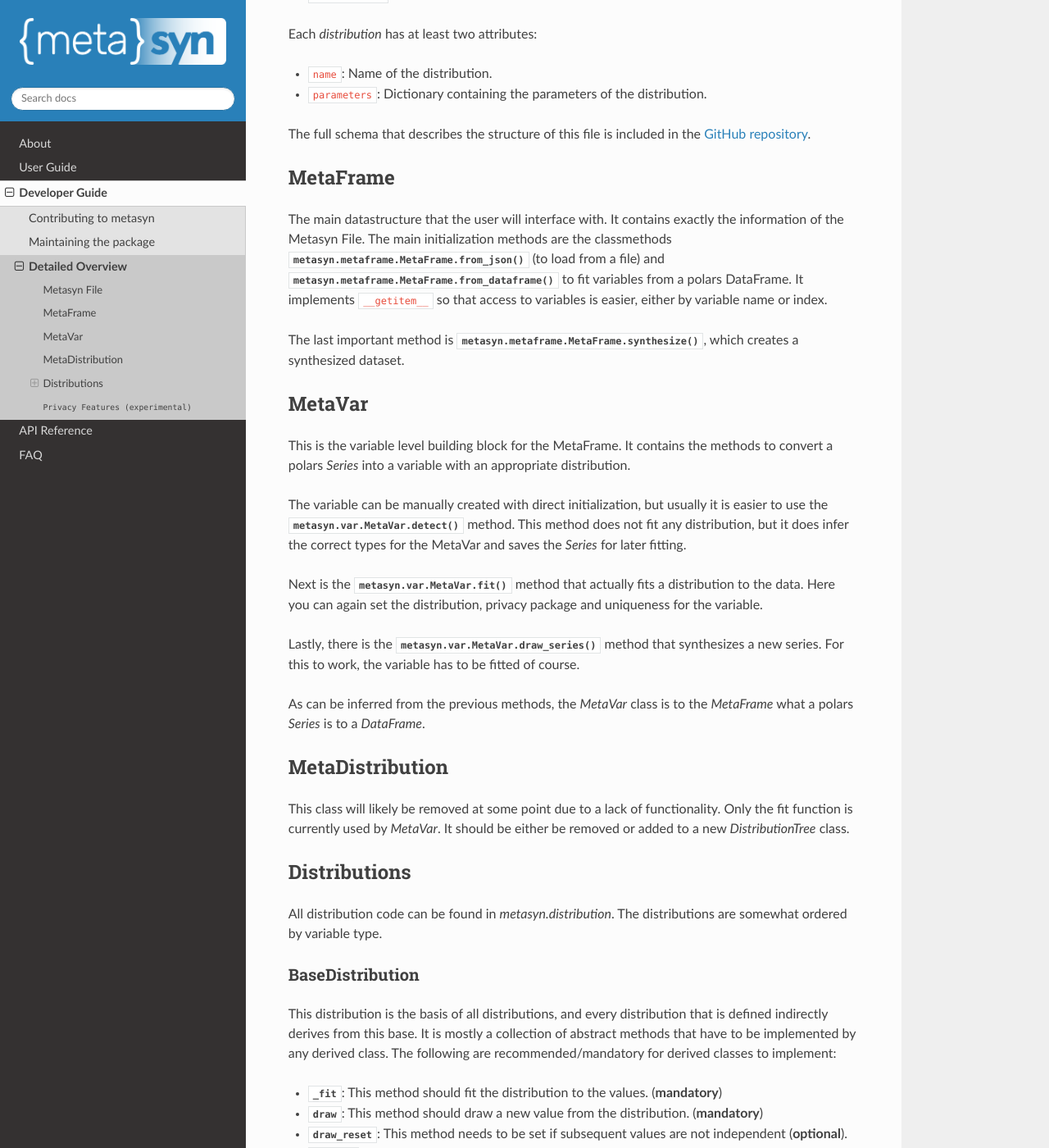
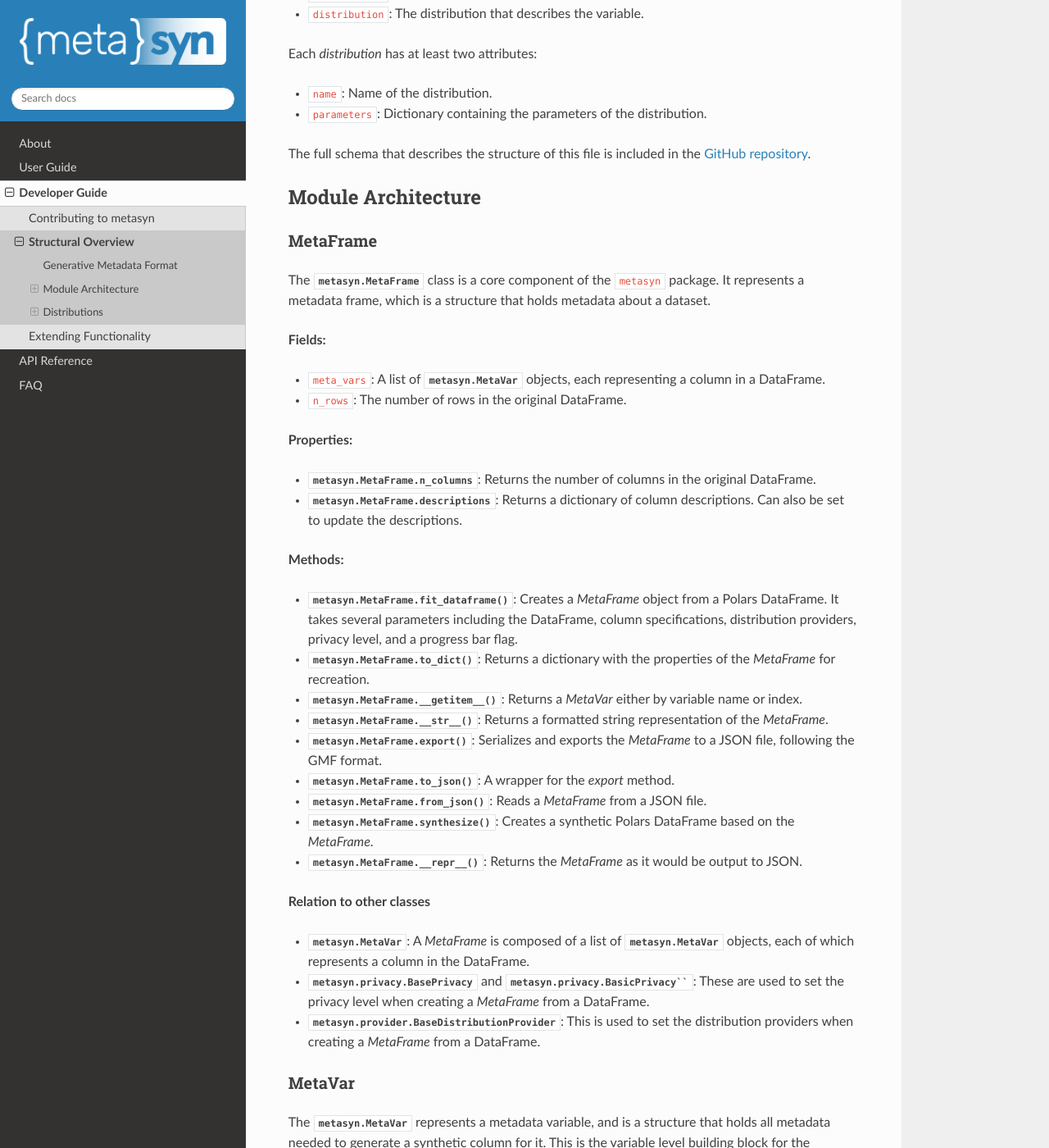
Before and after one commit to sodascience/metasyn, a Sphinx documentation site: the page built from docs/source/developer/detailed_overview.rst, in a window 1280 px wide and 1400 px high, scrolled down 776 px. Shown: the whole window at 82% size. Built offline with Sphinx 7.4.7 and the Read the Docs theme 2.0.0, drawn with Linux system fonts in a browser that asks for light colours; some of the changed text lies outside the part shown.

Commit message:
Rewrote MetaFrame, MetaVar; added Tox info; added link to GH Wiki

````diff
--- a/docs/source/developer/detailed_overview.rst
+++ b/docs/source/developer/detailed_overview.rst
@@ -1,15 +1,17 @@
-Detailed Overview
-=================
+Structural Overview
+===============
 
 This page features a detailed overview of metasyn's modules, with the goal of helping developers get started developing for metasyn.
 
 .. warning::
   This page is unfinished and might be outdated, if information is lacking or does not seem right, feel free to :doc:`get in touch </about/contact>`  and we'll try to help you.
 
-Metasyn File
---------------
 
-The core of the metasyn is the Metasyn Dataset Format. This is a file in with the JSON format, that describes a *dataset*.
+
+Generative Metadata Format
+--------------------------
+
+The core of the metasyn is being able to generate statistical metadata for any tabular dataset, and being able to generate synthetic data based on this. This is a file in with the JSON format, that describes a *dataset*.
 It includes on the base level:
 
 * ``n_rows``: Number of rows
@@ -33,37 +35,84 @@ Each *distribution* has at least two attributes:
 The full schema that describes the structure of this file is included in the
 `GitHub repository <https://github.com/sodascience/meta-synth/blob/main/metasyn/schema/metasyn-1_0.json>`_.
 
+
+
+Module Architecture
+-------------------
+
+
 MetaFrame
----------
+~~~~~~~~~
 
-The main datastructure that the user will interface with. It contains exactly the information of the Metasyn File. The main
-initialization methods are the classmethods :meth:`metasyn.metaframe.MetaFrame.from_json` (to load from a file) and
-:meth:`metasyn.metaframe.MetaFrame.from_dataframe` to fit variables from a
-polars DataFrame. It implements ``__getitem__`` so that access to variables is easier, either by variable name or index.
+The :class:`metasyn.MetaFrame` class is a core component of the ``metasyn`` package. It represents a metadata frame, which is a structure that holds metadata about a dataset.
 
-The last important method is :meth:`metasyn.metaframe.MetaFrame.synthesize`, which creates a synthesized dataset.
+**Fields:**
+
+- ``meta_vars``: A list of :obj:`metasyn.MetaVar` objects, each representing a column in a DataFrame.
+- ``n_rows``: The number of rows in the original DataFrame.
+
+**Properties:**
+
+- :obj:`metasyn.MetaFrame.n_columns`: Returns the number of columns in the original DataFrame.
+- :obj:`metasyn.MetaFrame.descriptions`: Returns a dictionary of column descriptions. Can also be set to update the descriptions.
+
+**Methods:**
+
+- :meth:`metasyn.MetaFrame.fit_dataframe`: Creates a `MetaFrame` object from a Polars DataFrame. It takes several parameters including the DataFrame, column specifications, distribution providers, privacy level, and a progress bar flag.
+- :meth:`metasyn.MetaFrame.to_dict`: Returns a dictionary with the properties of the `MetaFrame` for recreation.
+- :meth:`metasyn.MetaFrame.__getitem__`: Returns a `MetaVar` either by variable name or index.
+- :meth:`metasyn.MetaFrame.__str__`: Returns a formatted string representation of the `MetaFrame`.
+- :meth:`metasyn.MetaFrame.export`: Serializes and exports the `MetaFrame` to a JSON file, following the GMF format.
+- :meth:`metasyn.MetaFrame.to_json`: A wrapper for the `export` method.
+- :meth:`metasyn.MetaFrame.from_json`: Reads a `MetaFrame` from a JSON file.
+- :meth:`metasyn.MetaFrame.synthesize`: Creates a synthetic Polars DataFrame based on the `MetaFrame`.
+- :meth:`metasyn.MetaFrame.__repr__`: Returns the `MetaFrame` as it would be output to JSON.
+
+**Relation to other classes**
+
+- :obj:`metasyn.MetaVar`: A `MetaFrame` is composed of a list of :obj:`metasyn.MetaVar` objects, each of which represents a column in the DataFrame.
+- :mod:`metasyn.privacy.BasePrivacy` and :mod:`metasyn.privacy.BasicPrivacy```: These are used to set the privacy level when creating a `MetaFrame` from a DataFrame.
+- :mod:`metasyn.provider.BaseDistributionProvider`: This is used to set the distribution providers when creating a `MetaFrame` from a DataFrame.
 
 MetaVar
--------
+~~~~~~~
 
-This is the variable level building block for the MetaFrame. It contains the methods to convert a polars `Series` into a
-variable with an appropriate distribution.
+The :class:`metasyn.MetaVar` represents a metadata variable, and is a structure that holds all metadata needed to generate a synthetic column for it. This is the variable level building block for the MetaFrame. It contains the methods to convert a polars `Series` into a variable with an appropriate distribution. The `MetaVar` class is to the `MetaFrame` what a polars `Series` is to a `DataFrame`.
 
-The variable can be manually created with direct initialization, but usually it is easier to use the
-:meth:`metasyn.var.MetaVar.detect` method. This method does not fit any distribution, but it does infer the correct types for
-the MetaVar and saves the `Series` for later fitting.
+**Fields:**
 
-Next is the :meth:`metasyn.var.MetaVar.fit` method that actually fits a distribution to the data. Here you can again set the
-distribution, privacy package and uniqueness for the variable.
+- ``var_type``: The type of the variable (e.g., continuous, string, etc.).
+- ``series``: The (Polars) series from which the variable is created.
+- ``name``: The name of the variable/column.
+- ``distribution``: The distribution from which random values are drawn.
+- ``prop_missing``: The proportion of the series that are missing/NA.
+- ``dtype``: The type of the original values (e.g., int64, float, etc.). Used for type-casting back.
+- ``description``: A user-provided description of the variable.
 
-Lastly, there is the :meth:`metasyn.var.MetaVar.draw_series` method that synthesizes a new series. For this to work,
-the variable has to be fitted of course.
+**Methods:**
 
-As can be inferred from the previous methods, the `MetaVar` class is to the `MetaFrame` what a polars `Series` is to a
-`DataFrame`.
+- :meth:`metasyn.MetaVar.__init__`: Initializes a new instance of the ``MetaVar`` class.
+- :meth:`metasyn.MetaVar.detect`: Detects the variable class(es) of a series or dataframe. This method does not fit any distribution, but it does infer the correct types for the ``MetaVar`` and saves the ``Series`` for later fitting.
+- :meth:`metasyn.MetaVar.get_var_type`: Converts a polars ``dtype`` to a metasyn variable type.
+- :meth:`metasyn.MetaVar.to_dict`: Creates a dictionary from the variable.
+- :meth:`metasyn.MetaVar.__str__`: Returns an easy-to-read formatted string for the variable.
+- :meth:`metasyn.MetaVar.fit`: Fits distributions to the data. Here you can set the distribution, privacy package and uniqueness for the variable again.
+- :meth:`metasyn.MetaVar.draw`: Draws a random item for the variable in whatever type is required.
+- :meth:`metasyn.MetaVar.draw_series`: Draws a new synthetic series from the metadata. For this to work, the variable has to be fitted.
+- :meth:`metasyn.MetaVar.from_dict`: Restores a variable from a dictionary.
+
+
+**Relation to other classes**
+
+- :mod:`metasyn.distribution.BaseDistribution`: Used to represent the distribution of the variable.
+- :mod:`metasyn.privacy.BasePrivacy`: Represents the privacy level used for fitting the series.
+- :mod:`metasyn.provider.BaseDistributionProvider`: Provides distributions for fitting.
+
+
+
 
 MetaDistribution
-----------------
+~~~~~~~~~~~~~~~~
 
 This class will likely be removed at some point due to a lack of functionality. Only the fit function is currently used by
 `MetaVar`. It should be either be removed or added to a new `DistributionTree` class.
@@ -106,7 +155,7 @@ Apart from the methods to be implemented, there are also attributes that should
 * ``is_unique``: Set to true if the distribution always generates unique outputs. (**optional**)
 
 Variable type specific distributions
-~~~~~~~~~~~~~~~~~~~~~~~~~~~~~~~~~~~~
+^^^^^^^^^^^^^^^^^^^^^^^^^^^^^^^^^^^^^
 
 For each variable type a class is derived from the ``BaseDistribution``. It sets the ``var_type`` which is used in the ``MetaVar``
 class and the Metasyn File. A distribution should always derive from one of those distributions, either directly or indirectly.
@@ -120,7 +169,7 @@ use the ``ScipyDistribution`` as their base class (while also having either ``Di
 as a baseclass).
 
 :mod:`Privacy Features (experimental) <metasyn.privacy>`
-----------------------------------------------------------
+~~~~~~~~~~~~~~~~~~~~~~~~~~~~~~~~~~~~~~~~~~~~~~~~~~~~~~~~
 
 A system to incorporate privacy features such as differential privacy or other forms of disclosure control is being implemented.
 This part of the code is considered to be particularly unstable, so modifications for future versions are likely necessary.
--- a/docs/source/developer/developer.rst
+++ b/docs/source/developer/developer.rst
@@ -10,3 +10,4 @@ more control over the workings of the metasyn package.
 
    contributing
    detailed_overview
+   extending_functionality
````
Also changed, not shown: docs/source/developer/contributing.rst (+10 -1 lines).
